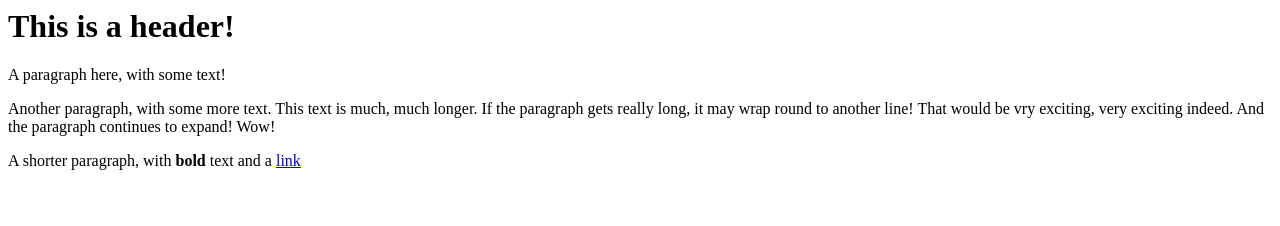
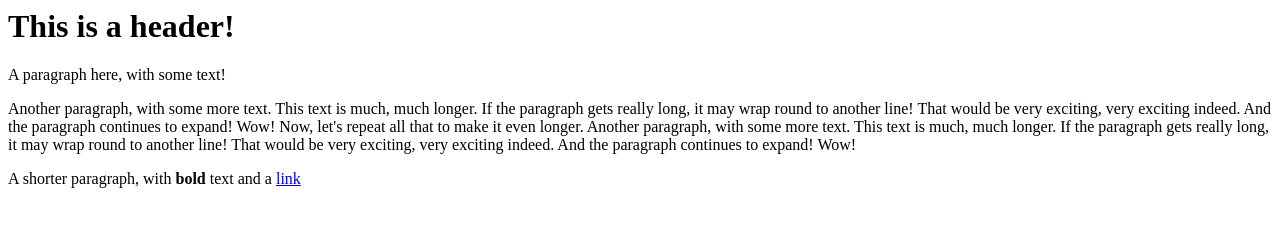
Before and after one commit to agfs-jbarrow/agfs-jbarrow.github.io, a plain HTML site: page index.html in a window 1280 px wide. Drawn offline with Linux system fonts and the light colour scheme.

Commit message:
Update index.html

```diff
--- a/index.html
+++ b/index.html
@@ -6,7 +6,7 @@
     <body>
         <h1>This is a header!</h1>
         <p>A paragraph here, with some text!</p>
-        <p>Another paragraph, with some more text. This text is much, much longer. If the paragraph gets really long, it may wrap round to another line! That would be vry exciting, very exciting indeed. And the paragraph continues to expand! Wow!</p>
+        <p>Another paragraph, with some more text. This text is much, much longer. If the paragraph gets really long, it may wrap round to another line! That would be very exciting, very exciting indeed. And the paragraph continues to expand! Wow! Now, let's repeat all that to make it even longer. Another paragraph, with some more text. This text is much, much longer. If the paragraph gets really long, it may wrap round to another line! That would be very exciting, very exciting indeed. And the paragraph continues to expand! Wow!</p>
         <p>A shorter paragraph, with <b>bold</b> text and a <a href="https://google.com">link</a></p>
     </body>
 </html>
```
